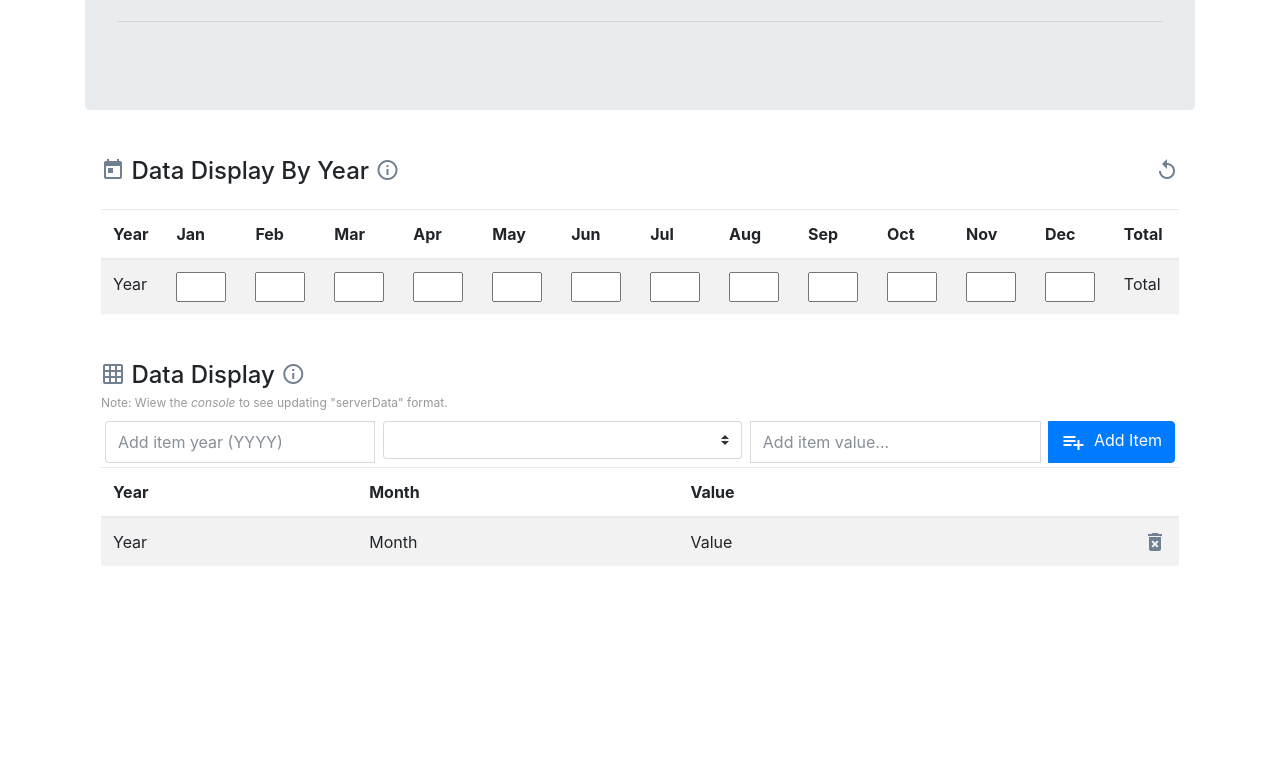
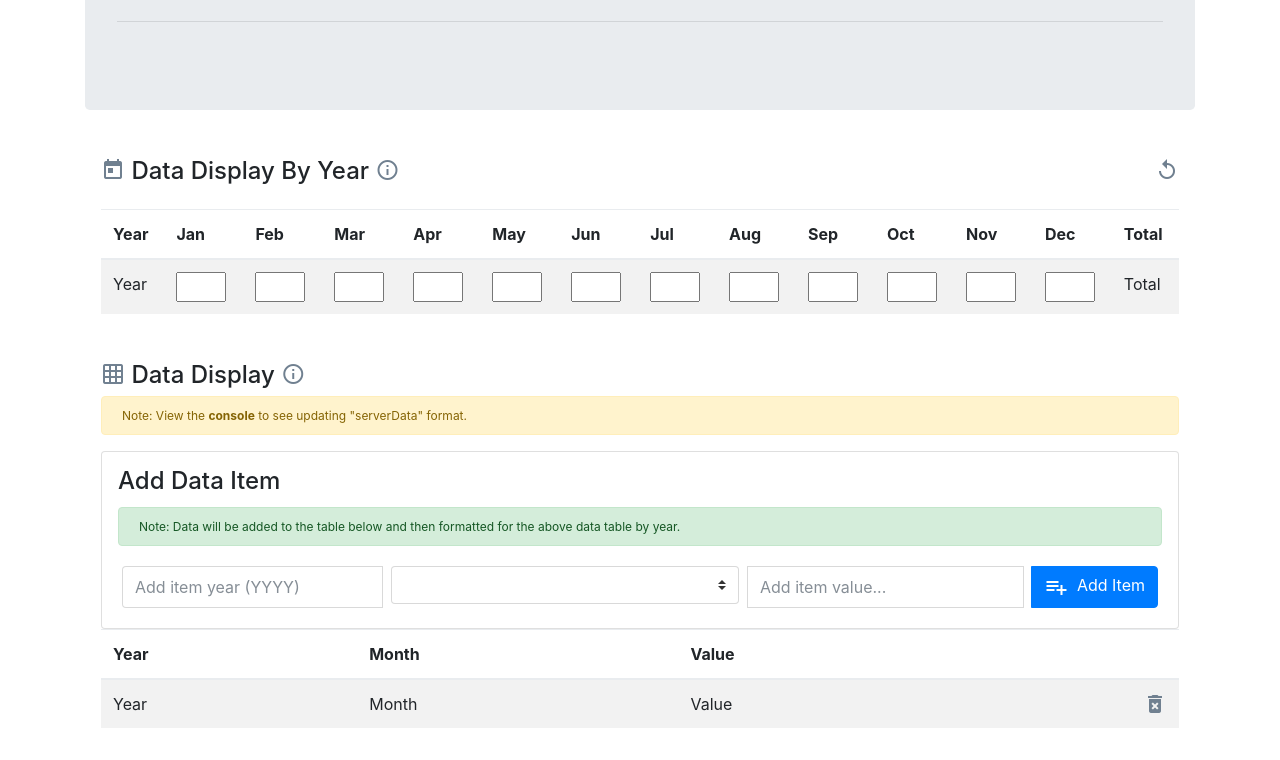
Before and after one commit to kevbaker/knockout_code_exercise, a website: page index.html in a window 1280 px wide. Shown: the part 184-944 px from the top of the page. Before the commit the page ends 800 px from the top, so only its background shows below. Drawn offline with nearby package versions, Linux system fonts and the light colour scheme; a script that the page names is missing.

Commit message:
formatted add item section to be sure it is clear

```diff
--- a/index.html
+++ b/index.html
@@ -110,8 +110,14 @@
                 Data Display
                 <i class="material-icons" data-toggle="tooltip" data-placement="top" title="Data Source for above Data Display by Year">info_outline</i>
             </h4>
-            <h5>
-                Note: Wiew the <i>console</i> to see updating "serverData" format.
+            <h5 class="alert alert-warning" role="alert">
+                Note: View the
+                <b>console</b> to see updating "serverData" format.
+            </h5>
+            <div class="card p-3">
+                <h4 class="card-title">Add Data Item</h4>
+                <h5 class="alert alert-success" role="alert">
+                    Note: Data will be added to the table below and then formatted for the above data table by year.
                 </h5>
                 <div class="input-group">
                     <input type="text" id="year-input" class="form-control col-3 m-1" placeholder="Add item year (YYYY)" data-bind="value: newYear"
@@ -131,6 +137,7 @@
                             Add Item
                         </button>
                     </span>
+                </div>
             </div>
 
             <div id="dataTable">
```
Lines whose indentation alone changed are shown as unchanged.
